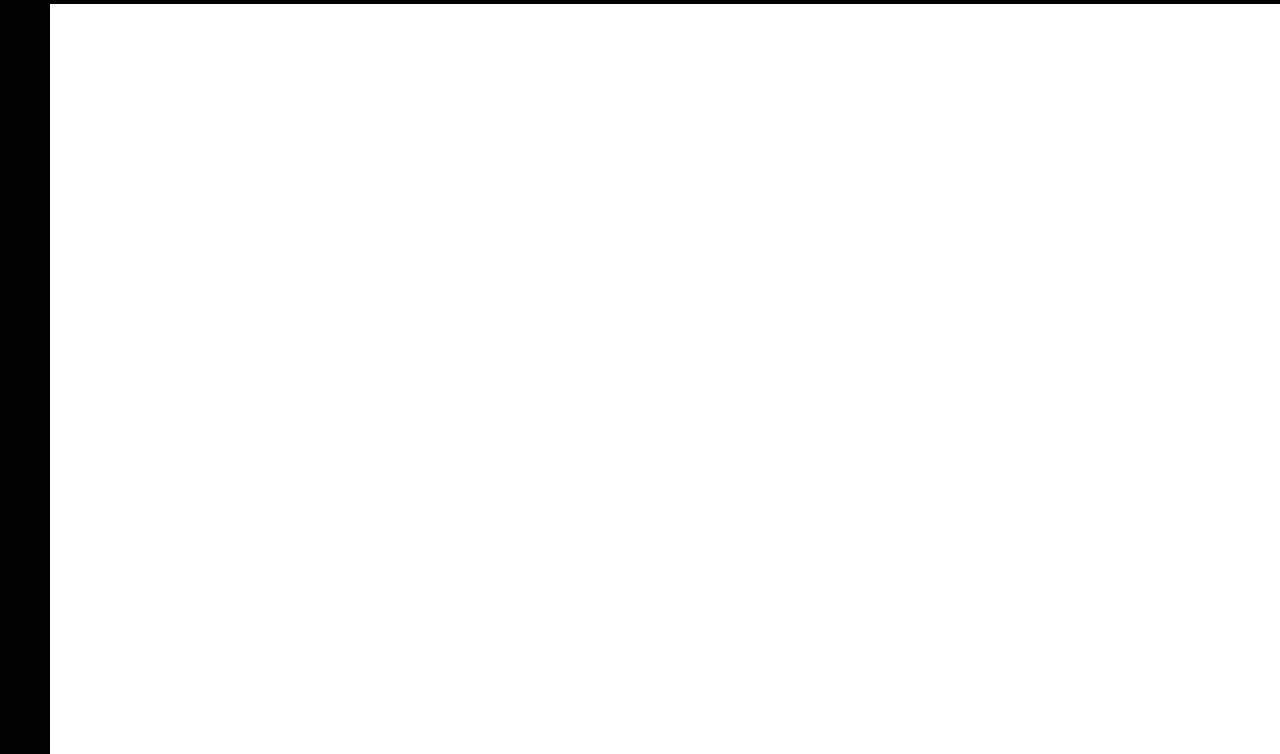
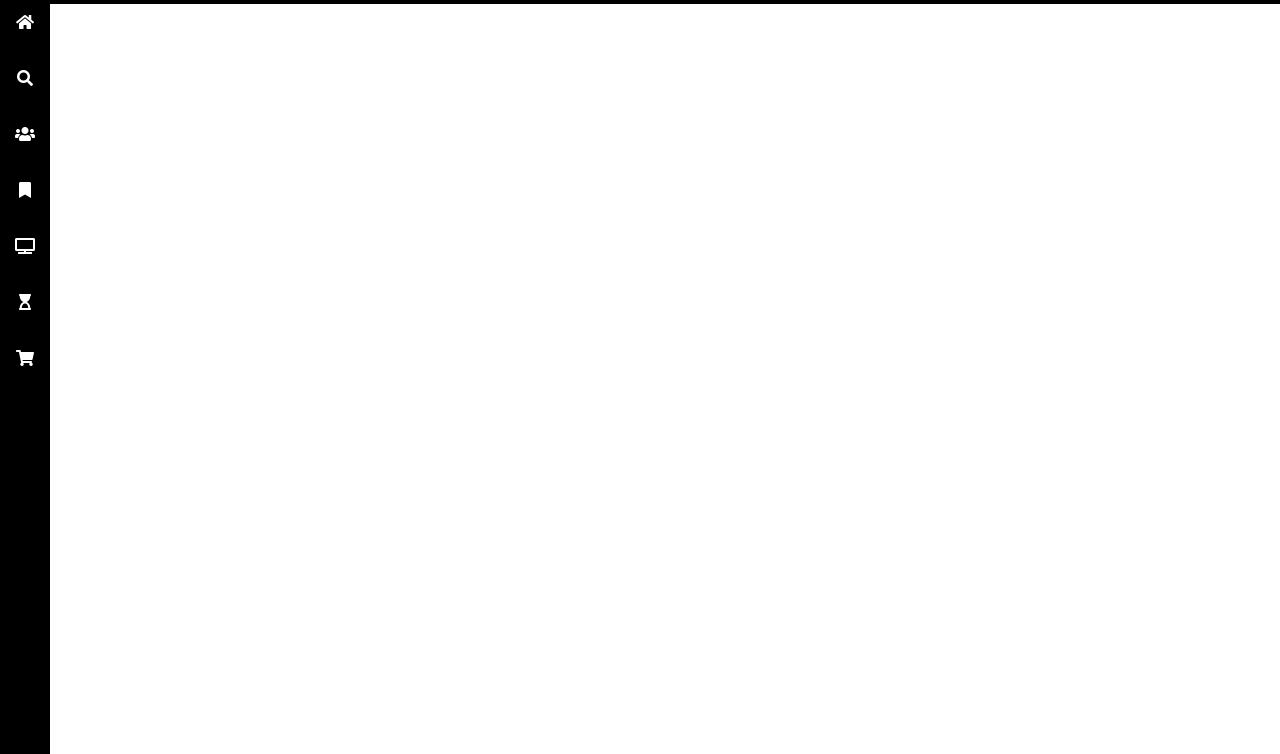
Before and after one commit to naresh-goud/netflix-clone, a plain HTML site: page index.html in a window 1280 px wide. Shown: the part 46-800 px from the top of the page. Drawn offline with Linux system fonts and the light colour scheme.

Commit message:
html sidebar

```diff
--- a/index.html
+++ b/index.html
@@ -46,9 +46,13 @@
       </div>
     </div>
     <div class="sidebar">
-      <i class="fas fa-home"></i>
-      <i class="fas fa-search"></i>
-      <i class="fas fa-users"></i>
+      <i class="left-menu-icon fas fa-home"></i>
+      <i class="left-menu-icon fas fa-search"></i>
+      <i class="left-menu-icon fas fa-users"></i>
+      <i class="left-menu-icon fas fa-bookmark"></i>
+      <i class="left-menu-icon fas fa-tv"></i>
+      <i class="left-menu-icon fas fa-hourglass-start"></i>
+      <i class="left-menu-icon fas fa-shopping-cart"></i>
     </div>
   </body>
 </html>
--- a/style.css
+++ b/style.css
@@ -87,4 +87,13 @@ body {
   background-color: black;
   position: fixed;
   top: 0;
+  display: flex;
+  flex-direction: column;
+  align-items: center;
+  padding-top: 60px;
 }
+
+.left-menu-icon {
+  color: white;
+  margin-bottom: 40px;
+}
```
